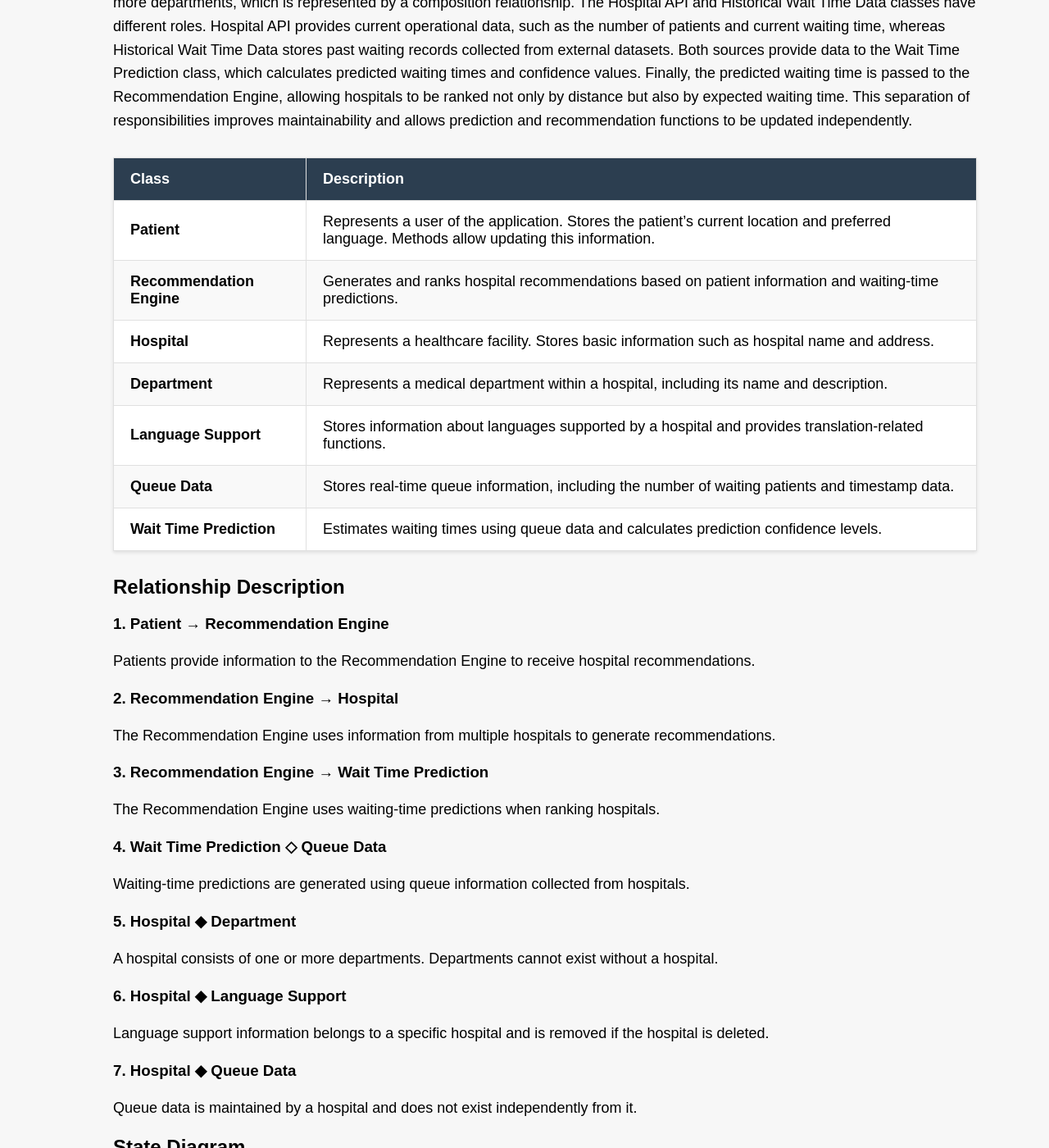
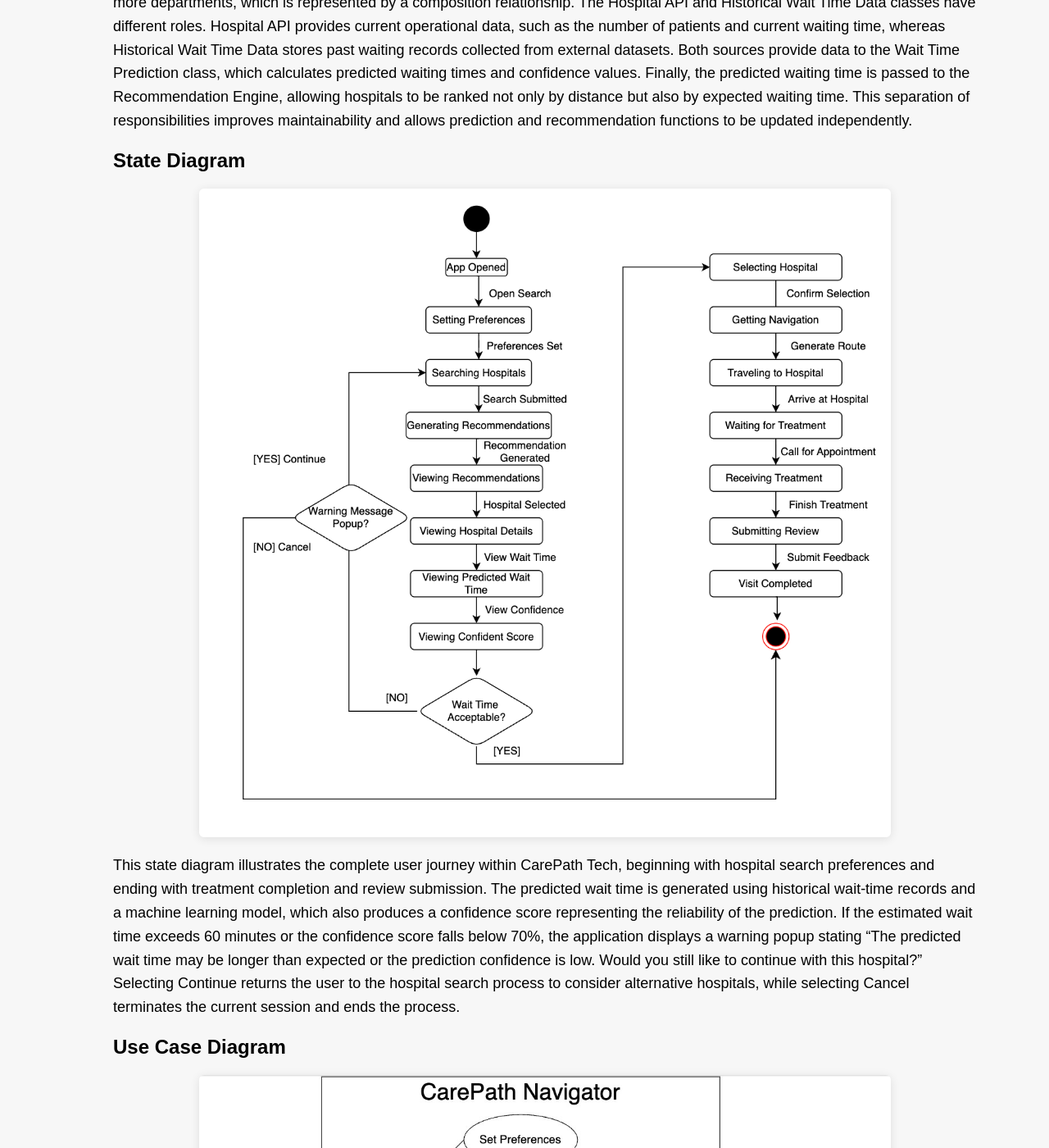
Before and after one commit to daitera1/PBL3-Group-D, a Jekyll site: the page built from _posts/2026-04-28-system-design.md, in a window 1280 px wide and 1400 px high, scrolled down 2008 px. Shown: the whole window at 82% size. Built offline with Jekyll 4.4.1, drawn with Linux system fonts in a browser that asks for light colours.

Commit message:
docs: remove redundant class descriptions and relationship details from system design post

```diff
--- a/_posts/2026-04-28-system-design.md
+++ b/_posts/2026-04-28-system-design.md
@@ -89,49 +89,6 @@ This diagram shows the system context of CarePath Navigator. Patients submit sea
 The class diagram represents a CarePath Navigator application that recommends suitable hospitals and predicts waiting times. The Patient class stores the user’s current location and selected department. The patient requests hospital recommendations through the Recommendation Engine. The Recommendation Engine uses hospital information, patient location, and predicted waiting times to filter, rank, and generate recommendations. The Hospital class stores general hospital information such as name, address, and description, while the Department class represents the medical departments available within a hospital. A hospital contains one or more departments, which is represented by a composition relationship. The Hospital API and Historical Wait Time Data classes have different roles. Hospital API provides current operational data, such as the number of patients and current waiting time, whereas Historical Wait Time Data stores past waiting records collected from external datasets. Both sources provide data to the Wait Time Prediction class, which calculates predicted waiting times and confidence values. Finally, the predicted waiting time is passed to the Recommendation Engine, allowing hospitals to be ranked not only by distance but also by expected waiting time. This separation of responsibilities improves maintainability and allows prediction and recommendation functions to be updated independently.
 
 
-| Class | Description |
-|-------|-------------|
-| **Patient** | Represents a user of the application. Stores the patient's current location and preferred language. Methods allow updating this information. |
-| **Recommendation Engine** | Generates and ranks hospital recommendations based on patient information and waiting-time predictions. |
-| **Hospital** | Represents a healthcare facility. Stores basic information such as hospital name and address. |
-| **Department** | Represents a medical department within a hospital, including its name and description. |
-| **Language Support** | Stores information about languages supported by a hospital and provides translation-related functions. |
-| **Queue Data** | Stores real-time queue information, including the number of waiting patients and timestamp data. |
-| **Wait Time Prediction** | Estimates waiting times using queue data and calculates prediction confidence levels. |
-
-
-
-## Relationship Description
-
-### 1. Patient → Recommendation Engine
-
-Patients provide information to the Recommendation Engine to receive hospital recommendations.
-
-### 2. Recommendation Engine → Hospital
-
-The Recommendation Engine uses information from multiple hospitals to generate recommendations.
-
-### 3. Recommendation Engine → Wait Time Prediction
-
-The Recommendation Engine uses waiting-time predictions when ranking hospitals.
-
-### 4. Wait Time Prediction ◇ Queue Data
-
-Waiting-time predictions are generated using queue information collected from hospitals.
-
-### 5. Hospital ◆ Department
-
-A hospital consists of one or more departments. Departments cannot exist without a hospital.
-
-### 6. Hospital ◆ Language Support
-
-Language support information belongs to a specific hospital and is removed if the hospital is deleted.
-
-### 7. Hospital ◆ Queue Data
-
-Queue data is maintained by a hospital and does not exist independently from it.
-
-
 
 ## State Diagram
 
```
Also changed, not shown: 2 other files.
